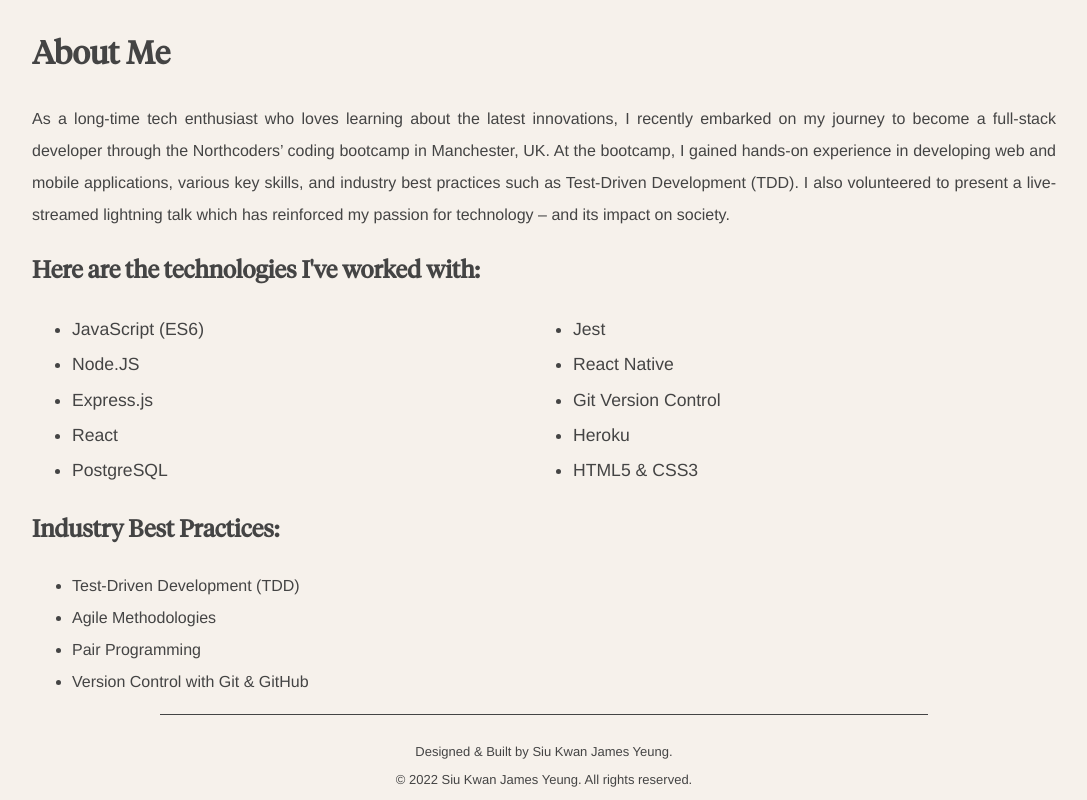
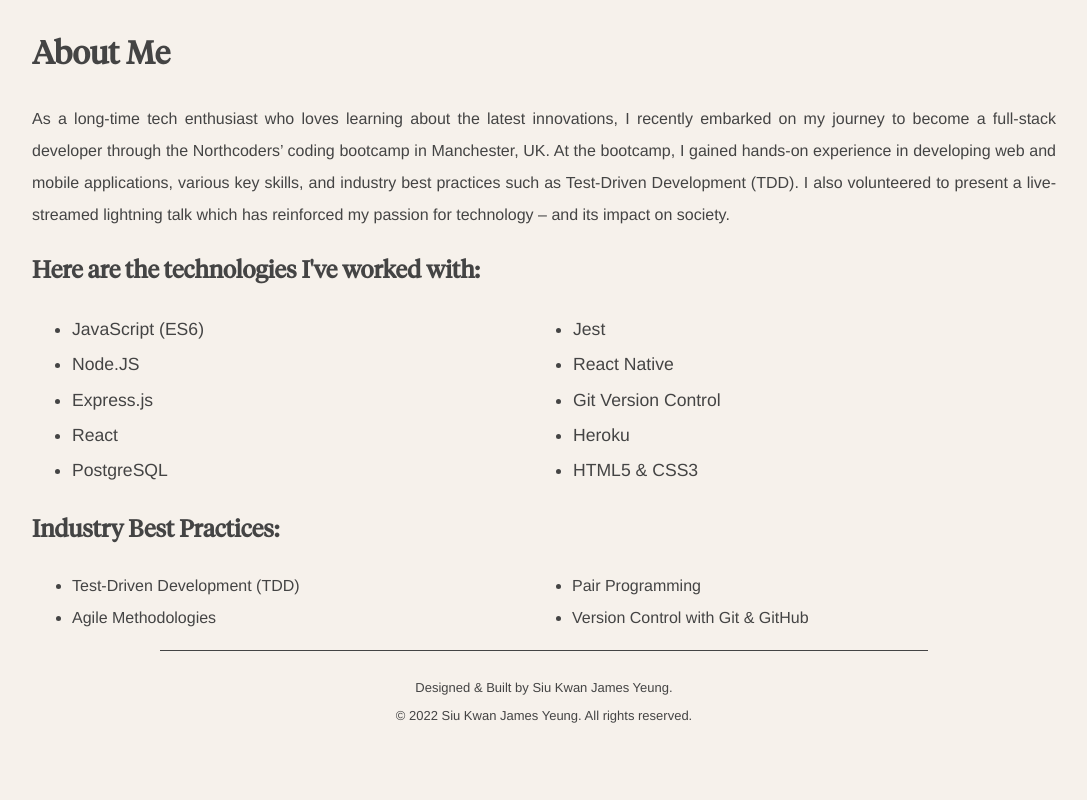
Before and after one commit to OneInfiniteLoops/Portfolio, a React (Create React App) app: page / in a window 1280 px wide. Shown: the part 746-1546 px from the top of the page, without its empty margins (96-1183 px from the left). After the commit the page ends 1482 px from the top, so only its background shows below. Built offline with nearby package versions, Linux system fonts and the light colour scheme.

Commit message:
Amends practices list layout to have 2 columns

```diff
--- a/src/App.css
+++ b/src/App.css
@@ -127,6 +127,11 @@
   animation: slide-up-fade 3s;
 }
 
+#Practices-List ul {
+  column-count: 2;
+  animation: slide-up-fade 3s;
+}
+
 .Footer {
   font-family: Helvetica;
   color: #444;
```
